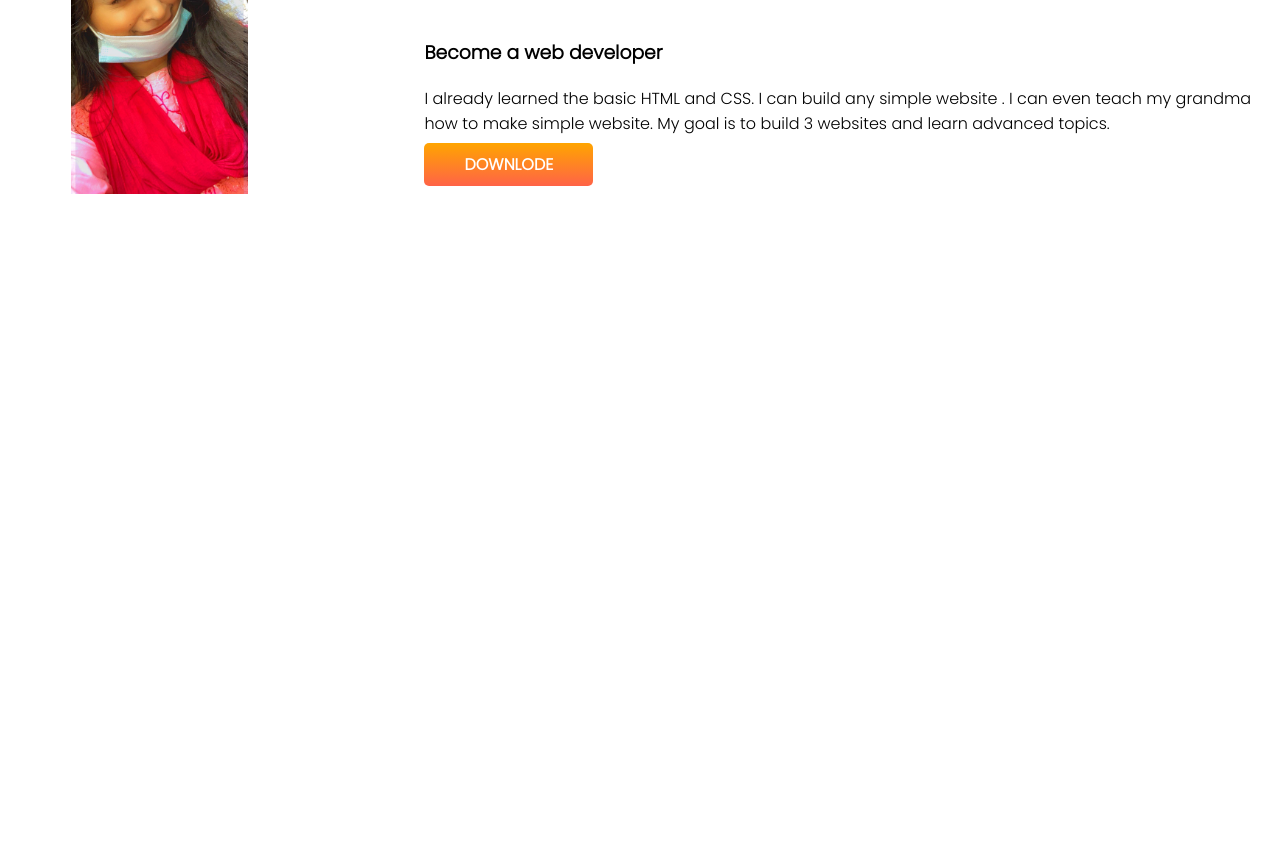
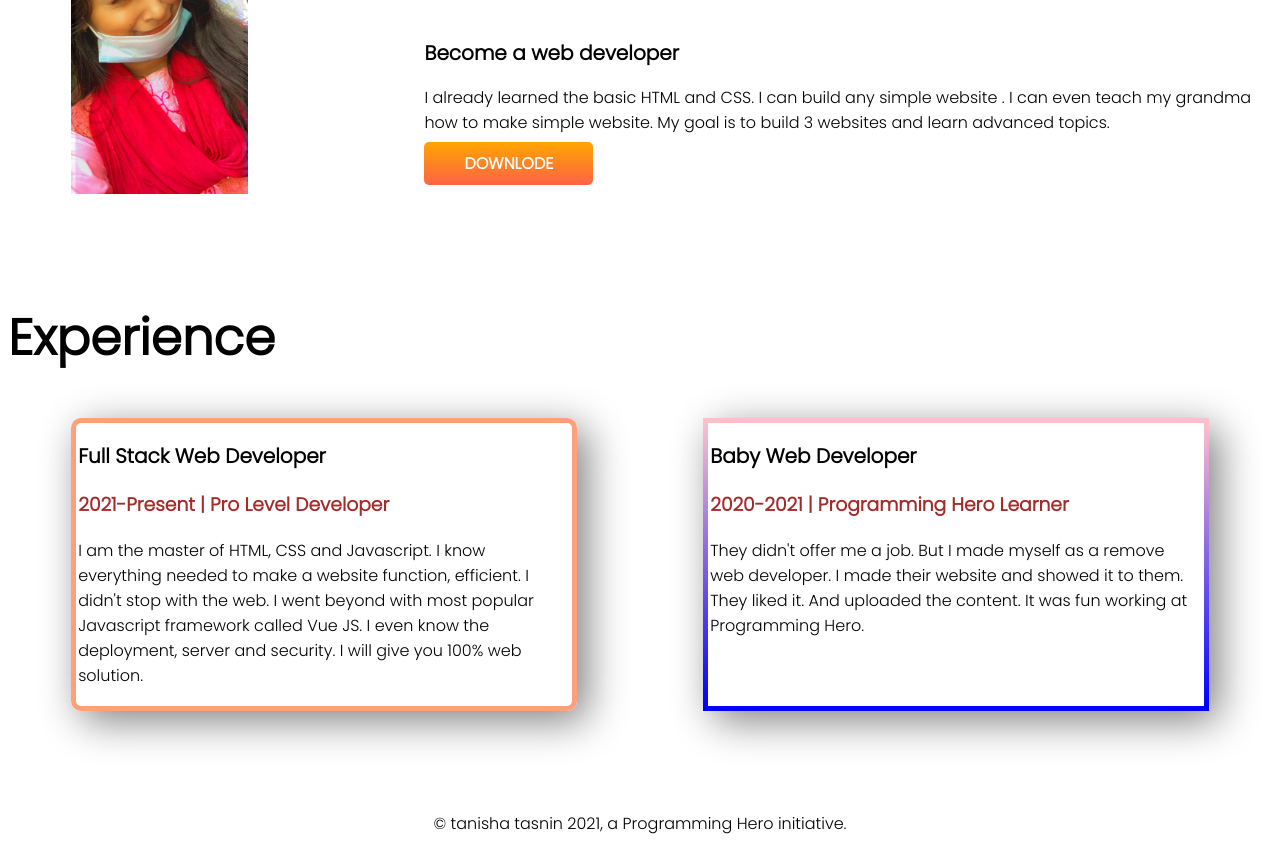
Before and after one commit to tanishatasnin/developer-portfolio, a plain HTML site: page index.html in a window 1280 px wide. Shown: the part 691-1543 px from the top of the page. Before the commit the page ends 992 px from the top, so only its background shows below. Drawn offline with Linux system fonts and the light colour scheme.

Commit message:
add mores

```diff
--- a/index.html
+++ b/index.html
@@ -11,7 +11,7 @@
                <link rel="stylesheet" href="style.css">
 </head>
 <body>
-               <section class="top-banner">
+               <section class="top-banner flexible-container">
 <div class="half-width">
 <h1>welcome to</h1>
 <h1> <span class="brown-color">Tanisha Tasnin Kona</span></h1>
@@ -29,14 +29,14 @@ But nobody pays me a dime for that work.
 </section>
 
 
-<section class="dream-big">
+<section class="dream-big flexible-container">
                <div class="half-width">
 <img src="131354022_1094127597780031_4193641605992214463_n.jpg" alt="">
 
                </div>
 <div>
  <h1>Dream Big</h1>
- <h3>Become a web developer</h3>
+ <h2>Become a web developer</h2>
 <p>I already learned the basic HTML and CSS.
                 I can build any simple website
                 . I can even teach my grandma how to make simple website. My goal is to build 3 websites and learn advanced topics.
@@ -46,5 +46,33 @@ But nobody pays me a dime for that work.
 
 
 </section>
+<section class="Experience-area">
+<h1>Experience</h1>
+
+<div class="flexible-container">
+               <div class="experience-item">
+<h2>Full Stack Web Developer</h2>
+
+ <h3 class="brown-color">2021-Present | Pro Level Developer</h3>
+<p>I am the master of HTML, CSS and Javascript.
+               I know everything needed to make a website function, efficient.
+                I didn't stop with the web. I went beyond with most popular Javascript framework called Vue JS.
+                 I even know the deployment,
+                server and security. I will give you 100% web solution.</p>
+ </div>
+
+<div id="dev-exp" class="experience-item">
+ <h2>Baby Web Developer</h2>
+ <h3 class="brown-color">2020-2021 | Programming Hero Learner</h3>
+ <p>They didn't offer me a job. But I made myself as a remove web developer.
+                I made their website and showed it to them. They liked it.
+                 And uploaded the content. It was fun working at Programming Hero.</p>
+</div>
+</div>
+</section>
+<footer>
+<p>© tanisha tasnin 2021, a Programming Hero initiative.</p>
+</footer>
+
 </body>
 </html>
--- a/style.css
+++ b/style.css
@@ -5,9 +5,12 @@ h1{font-size: 50px;
 
 
 }
+h2{
+               font-size: 20px;
+}
 .brown-color{
                 color: brown;}
-                section{
+                .flexible-container{
 
                               display: flex;
                               margin-bottom: 100px;
@@ -15,7 +18,8 @@ h1{font-size: 50px;
                 .half-width{
                                width: 50%;
                                padding-left: 5%;
-                }
+
+                             }
                 .half-width img{
                                width:50% ;
                 }
@@ -30,3 +34,21 @@ h1{font-size: 50px;
                .top-bannar{
                               background-image:pexels-ylanite-koppens-796602.jpg;
 }
+.experience-item{
+box-shadow: 10px 10px 40px grey;
+width: 40%;
+margin-left: 5%;
+margin-right: 5%;
+padding: 2px;
+border: 5px solid;
+border-color: lightsalmon;
+border-radius: 10px;
+}
+#dev-exp{
+               border-left: 5px dotted;
+               border-image:linear-gradient(pink,blue);
+               border-image-slice: 1;
+}
+footer p{
+    text-align: center;
+}
```
